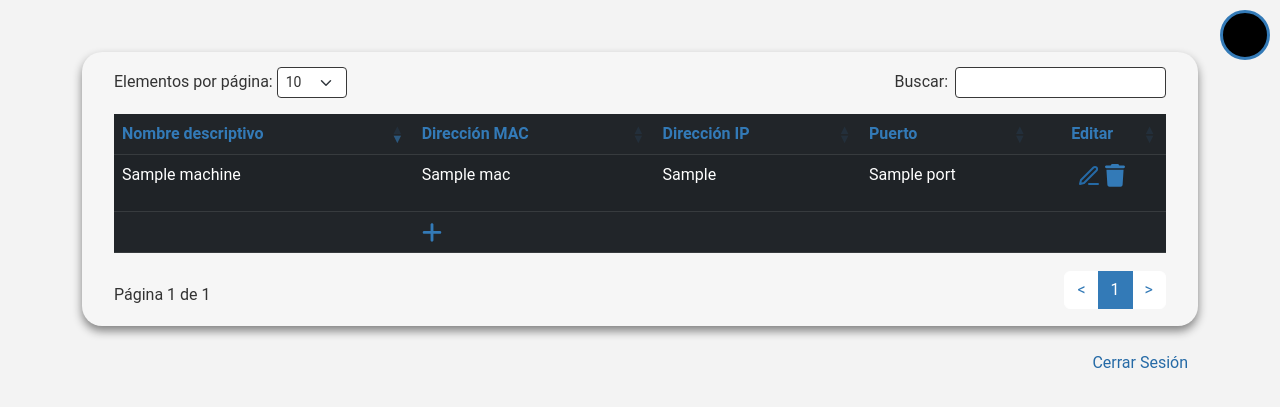
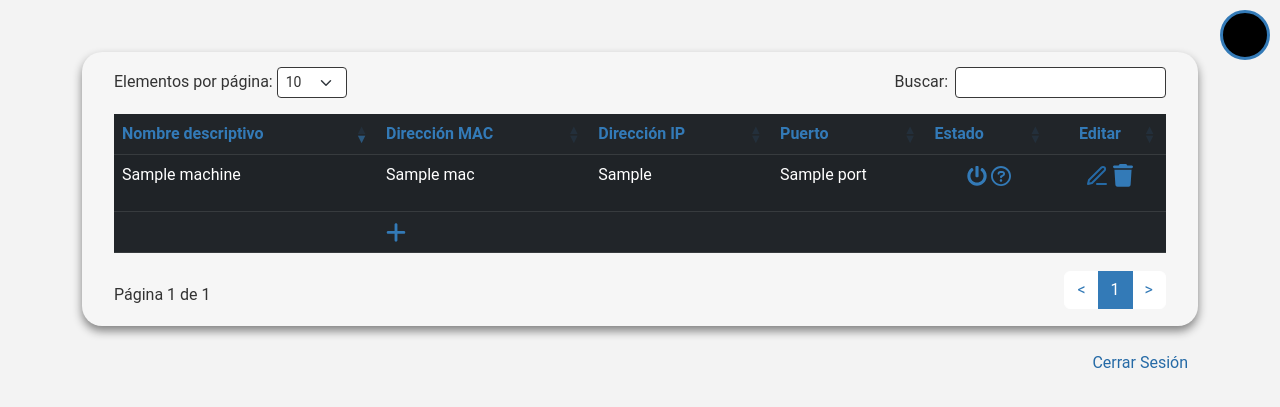
Before and after one commit to DAT-ETSIT/wolwebapp, a Flask app: template templates/machines.html in a window 1280 px wide. Shown: the top 407 px of the page. Run offline with Flask 2, Linux system fonts and the light colour scheme; the template is opened without the code that fills it: most values are stand-ins (such as "Sample title", 1, 10 or a date in 2020); parts of the project's set-up code (start-up, migrations or seed data) failed here and were passed over; some libraries are stand-ins or nearby versions.

Commit message:
Added state buttons to machine admin interface

```diff
--- a/static/js/machineFunctions.js
+++ b/static/js/machineFunctions.js
@@ -13,6 +13,8 @@ function addMachine() {
                     <td>
                       <input class="form-control" type="text" name="port">
                     </td>
+                    <td>
+                    </td>
                     <td class="text-center">
                       <a href="#" onclick="cancelMachine($(this))"><svg class="saveIcon" xmlns="http://www.w3.org/2000/svg" viewBox="0 0 320 512"><path d="M310.6 150.6c12.5-12.5 12.5-32.8 0-45.3s-32.8-12.5-45.3 0L160 210.7 54.6 105.4c-12.5-12.5-32.8-12.5-45.3 0s-12.5 32.8 0 45.3L114.7 256 9.4 361.4c-12.5 12.5-12.5 32.8 0 45.3s32.8 12.5 45.3 0L160 301.3 265.4 406.6c12.5 12.5 32.8 12.5 45.3 0s12.5-32.8 0-45.3L205.3 256 310.6 150.6z"/></svg></a>
                       &nbsp;<a href="#" onclick="saveMachine($(this), false)"><svg class="saveIcon" xmlns="http://www.w3.org/2000/svg" viewBox="0 0 448 512"><path d="M64 32C28.7 32 0 60.7 0 96V416c0 35.3 28.7 64 64 64H384c35.3 0 64-28.7 64-64V173.3c0-17-6.7-33.3-18.7-45.3L352 50.7C340 38.7 323.7 32 306.7 32H64zm0 96c0-17.7 14.3-32 32-32H288c17.7 0 32 14.3 32 32v64c0 17.7-14.3 32-32 32H96c-17.7 0-32-14.3-32-32V128zM224 416c-35.3 0-64-28.7-64-64s28.7-64 64-64s64 28.7 64 64s-28.7 64-64 64z"/></svg></a>
@@ -25,6 +27,8 @@ function addMachine() {
                                   </td>
                                   <td>
                                     <a href="#" onclick="addMachine()"><svg class="plusIcon" xmlns="http://www.w3.org/2000/svg" viewBox="0 0 448 512"><path d="M256 80c0-17.7-14.3-32-32-32s-32 14.3-32 32V224H48c-17.7 0-32 14.3-32 32s14.3 32 32 32H192V432c0 17.7 14.3 32 32 32s32-14.3 32-32V288H400c17.7 0 32-14.3 32-32s-14.3-32-32-32H256V80z"/></svg></a>
+                                  </td>
+                                  <td>
                                   </td>
                                   <td>
                                   </td>
@@ -95,6 +99,17 @@ function saveMachine(buttonClicked, exists) {
           <td>
             <p class="port">` + machine['port'] + `</p>
           </td>
+          <td class="text-center"><a href="#" onclick="wakeMachine($(this), '/wol/{{ machine.id }}');"><svg
+            class="powerOnIcon" xmlns="http://www.w3.org/2000/svg" viewBox="0 0 512 512">
+            <path
+              d="M400 54.1c63 45 104 118.6 104 201.9 0 136.8-110.8 247.7-247.5 248C120 504.3 8.2 393 8 256.4 7.9 173.1 48.9 99.3 111.8 54.2c11.7-8.3 28-4.8 35 7.7L162.6 90c5.9 10.5 3.1 23.8-6.6 31-41.5 30.8-68 79.6-68 134.9-.1 92.3 74.5 168.1 168 168.1 91.6 0 168.6-74.2 168-169.1-.3-51.8-24.7-101.8-68.1-134-9.7-7.2-12.4-20.5-6.5-30.9l15.8-28.1c7-12.4 23.2-16.1 34.8-7.8zM296 264V24c0-13.3-10.7-24-24-24h-32c-13.3 0-24 10.7-24 24v240c0 13.3 10.7 24 24 24h32c13.3 0 24-10.7 24-24z" />
+          </svg></a>
+            <a href="#" onclick="requestPing($(this), '/ping/{{ machine.id }}');"><svg
+                class="icono" xmlns="http://www.w3.org/2000/svg" viewBox="0 0 512 512">
+                <path
+                  d="M256 0C114.6 0 0 114.6 0 256s114.6 256 256 256s256-114.6 256-256S397.4 0 256 0zM256 464c-114.7 0-208-93.31-208-208S141.3 48 256 48s208 93.31 208 208S370.7 464 256 464zM256 336c-18 0-32 14-32 32s13.1 32 32 32c17.1 0 32-14 32-32S273.1 336 256 336zM289.1 128h-51.1C199 128 168 159 168 198c0 13 11 24 24 24s24-11 24-24C216 186 225.1 176 237.1 176h51.1C301.1 176 312 186 312 198c0 8-4 14.1-11 18.1L244 251C236 256 232 264 232 272V288c0 13 11 24 24 24S280 301 280 288V286l45.1-28c21-13 34-36 34-60C360 159 329 128 289.1 128z" />
+              </svg></a>
+          </td>
           <td class="text-center">
             <a href="#" onclick="editMachine($(this))"><svg xmlns="http://www.w3.org/2000/svg" width="24" height="24" viewBox="0 0 24 24" fill="none" stroke="currentColor" stroke-width="2" stroke-linecap="round" stroke-linejoin="round" class="feather feather-edit-3"><path d="M12 20h9"></path><path d="M16.5 3.5a2.121 2.121 0 0 1 3 3L7 19l-4 1 1-4L16.5 3.5z"></path></svg></a>
             <a href="#" onclick="delMachine($(this))"><svg class="trashIcon"
@@ -147,6 +162,8 @@ function editMachine(buttonClicked) {
     <td>
       <input class="form-control" type="text" name="port" value=` + machine_port + `>
     </td>
+    <td>
+    </td>
     <td class="text-center">
       <a href="#" onclick="cancelMachine($(this))"><svg class="saveIcon" xmlns="http://www.w3.org/2000/svg" viewBox="0 0 320 512"><path d="M310.6 150.6c12.5-12.5 12.5-32.8 0-45.3s-32.8-12.5-45.3 0L160 210.7 54.6 105.4c-12.5-12.5-32.8-12.5-45.3 0s-12.5 32.8 0 45.3L114.7 256 9.4 361.4c-12.5 12.5-12.5 32.8 0 45.3s32.8 12.5 45.3 0L160 301.3 265.4 406.6c12.5 12.5 32.8 12.5 45.3 0s12.5-32.8 0-45.3L205.3 256 310.6 150.6z"/></svg></a>
       &nbsp;<a href="#" onclick="saveMachine($(this), true)"><svg class="saveIcon" xmlns="http://www.w3.org/2000/svg" viewBox="0 0 448 512"><path d="M64 32C28.7 32 0 60.7 0 96V416c0 35.3 28.7 64 64 64H384c35.3 0 64-28.7 64-64V173.3c0-17-6.7-33.3-18.7-45.3L352 50.7C340 38.7 323.7 32 306.7 32H64zm0 96c0-17.7 14.3-32 32-32H288c17.7 0 32 14.3 32 32v64c0 17.7-14.3 32-32 32H96c-17.7 0-32-14.3-32-32V128zM224 416c-35.3 0-64-28.7-64-64s28.7-64 64-64s64 28.7 64 64s-28.7 64-64 64z"/></svg></a>
--- a/templates/layout.html
+++ b/templates/layout.html
@@ -42,7 +42,6 @@
     </div>
 
   </body>
-
   {% block scripts %}
   <script src="https://code.jquery.com/jquery-3.5.1.js"></script>
   <script src="https://cdn.datatables.net/1.13.1/js/jquery.dataTables.min.js"></script>
--- a/templates/machines.html
+++ b/templates/machines.html
@@ -11,6 +11,7 @@
                 <th>Dirección MAC</th>
                 <th>Dirección IP</th>
                 <th>Puerto</th>
+                <th>Estado</th>
                 <th class="text-center">Editar</th>
         </tr>
       </thead>
@@ -29,6 +30,17 @@
           </td>
           <td>
             <p class="port">{{ machine['port'] }}</p>
+          </td>
+          <td class="text-center"><a href="#" onclick="wakeMachine($(this), '/wol/{{ machine.id }}');"><svg
+            class="powerOnIcon" xmlns="http://www.w3.org/2000/svg" viewBox="0 0 512 512">
+            <path
+              d="M400 54.1c63 45 104 118.6 104 201.9 0 136.8-110.8 247.7-247.5 248C120 504.3 8.2 393 8 256.4 7.9 173.1 48.9 99.3 111.8 54.2c11.7-8.3 28-4.8 35 7.7L162.6 90c5.9 10.5 3.1 23.8-6.6 31-41.5 30.8-68 79.6-68 134.9-.1 92.3 74.5 168.1 168 168.1 91.6 0 168.6-74.2 168-169.1-.3-51.8-24.7-101.8-68.1-134-9.7-7.2-12.4-20.5-6.5-30.9l15.8-28.1c7-12.4 23.2-16.1 34.8-7.8zM296 264V24c0-13.3-10.7-24-24-24h-32c-13.3 0-24 10.7-24 24v240c0 13.3 10.7 24 24 24h32c13.3 0 24-10.7 24-24z" />
+          </svg></a>
+            <a href="#" onclick="requestPing($(this), '/ping/{{ machine.id }}');"><svg
+                class="icono" xmlns="http://www.w3.org/2000/svg" viewBox="0 0 512 512">
+                <path
+                  d="M256 0C114.6 0 0 114.6 0 256s114.6 256 256 256s256-114.6 256-256S397.4 0 256 0zM256 464c-114.7 0-208-93.31-208-208S141.3 48 256 48s208 93.31 208 208S370.7 464 256 464zM256 336c-18 0-32 14-32 32s13.1 32 32 32c17.1 0 32-14 32-32S273.1 336 256 336zM289.1 128h-51.1C199 128 168 159 168 198c0 13 11 24 24 24s24-11 24-24C216 186 225.1 176 237.1 176h51.1C301.1 176 312 186 312 198c0 8-4 14.1-11 18.1L244 251C236 256 232 264 232 272V288c0 13 11 24 24 24S280 301 280 288V286l45.1-28c21-13 34-36 34-60C360 159 329 128 289.1 128z" />
+              </svg></a>
           </td>
           <td class="text-center">
             <a href="#" onclick="editMachine($(this))"><svg xmlns="http://www.w3.org/2000/svg" width="24" height="24" viewBox="0 0 24 24" fill="none" stroke="currentColor" stroke-width="2" stroke-linecap="round" stroke-linejoin="round" class="feather feather-edit-3"><path d="M12 20h9"></path><path d="M16.5 3.5a2.121 2.121 0 0 1 3 3L7 19l-4 1 1-4L16.5 3.5z"></path></svg></a>
@@ -57,6 +69,8 @@
           </td>
           <td>
           </td>
+          <td>
+          </td>
         </tr>
       </tbody>
     </table>
```
